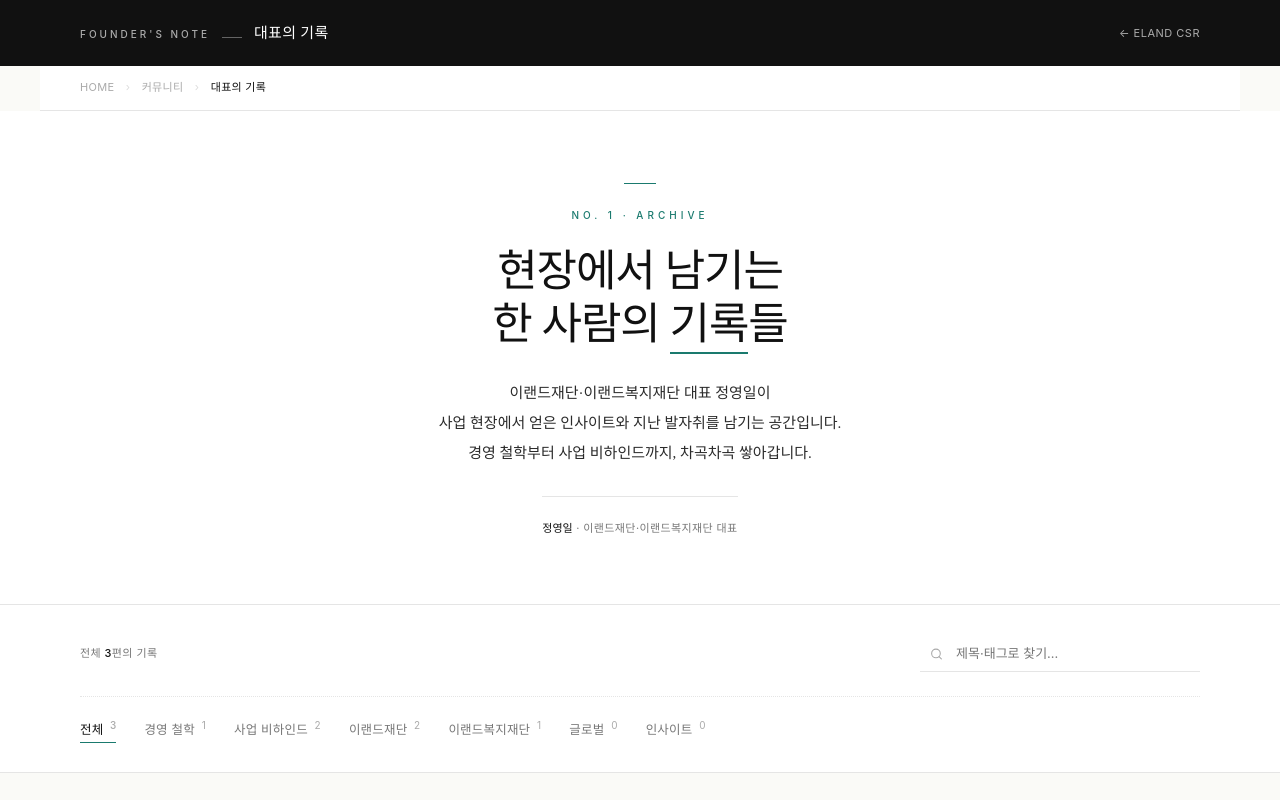
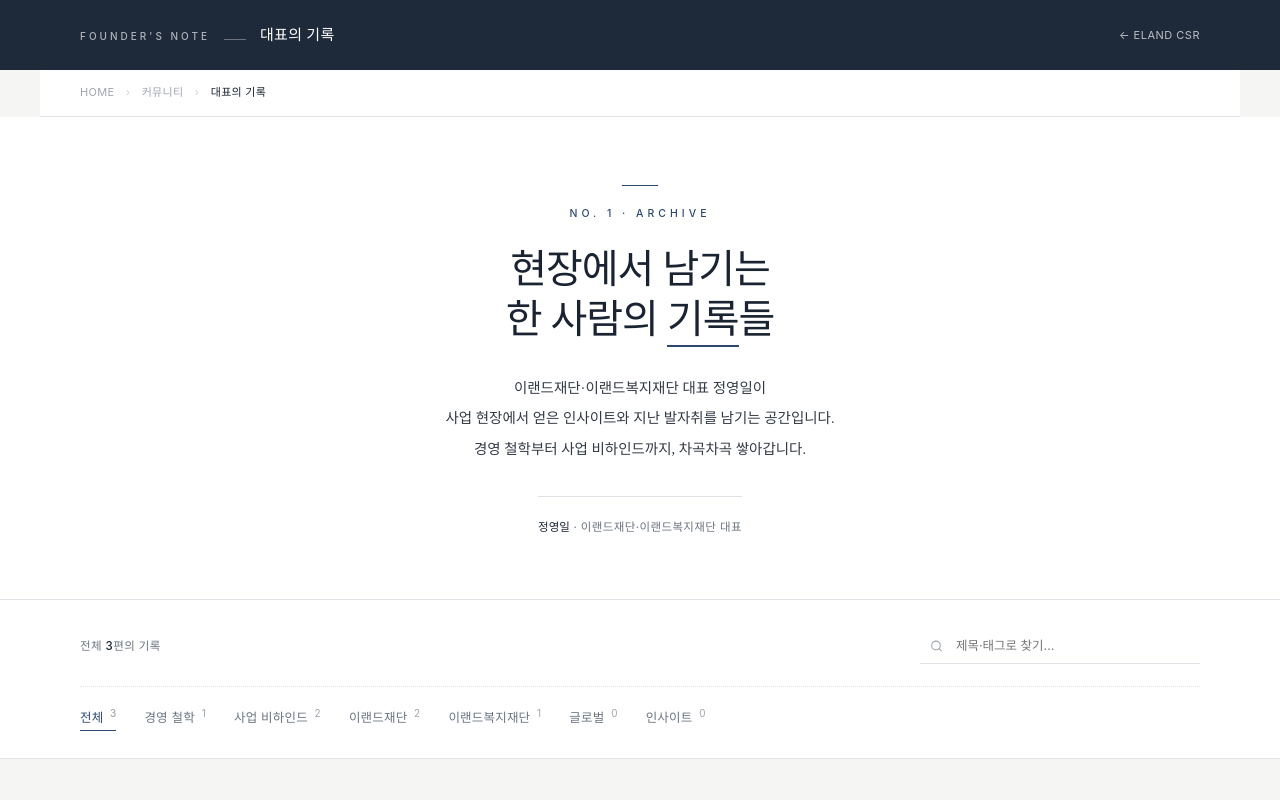
Before and after one commit to LEE-BITNA/founders-note, a plain HTML site: page index.html in a window 1280 px wide. Shown: the top 800 px of the page. Drawn offline with Linux system fonts and the light colour scheme.

Commit message:
Update style.css

```diff
--- a/assets/style.css
+++ b/assets/style.css
@@ -1,5 +1,5 @@
 /* ============================================================
-   대표의 기록 — Founder's Note (v2, editorial redesign)
+   대표의 기록 — Founder's Note (v3, CSR 사이트 톤 반영)
 
    ⭐ 디자인을 바꾸고 싶으시면 아래 ":root" 섹션의 변수만 바꾸세요.
    그러면 사이트 전체에 바로 반영됩니다.
@@ -10,26 +10,26 @@
   --font-serif: 'Noto Serif KR', 'Times New Roman', serif;
   --font-sans: 'Pretendard', -apple-system, BlinkMacSystemFont, sans-serif;
 
-  /* ───── 색상 ───── */
-  --color-accent: #1a7a6e;
-  --color-ink: #111111;
-  --color-text: #2a2a2a;
-  --color-muted: #777777;
-  --color-faint: #aaaaaa;
-  --color-line: #e5e5e5;
-  --color-bg: #fafaf7;
-  --color-card-bg: #ffffff;
-  --color-dark-bar: #111111;
+  /* ───── 색상 (CSR 사이트 톤에 맞춰 네이비 계열) ───── */
+  --color-accent: #2d4a6e;        /* 포인트 컬러 (차분한 네이비) */
+  --color-ink: #1a2332;           /* 가장 진한 글자 (딥 네이비 블랙) */
+  --color-text: #333a44;          /* 본문 글자 */
+  --color-muted: #6b7380;         /* 흐린 글자 */
+  --color-faint: #a0a5ad;         /* 가장 흐린 글자 (날짜 등) */
+  --color-line: #dfe2e6;          /* 구분선 */
+  --color-bg: #f5f5f3;            /* 페이지 배경 (차분한 라이트 그레이) */
+  --color-card-bg: #ffffff;       /* 카드 배경 */
+  --color-dark-bar: #1e2a3a;      /* 상단 네이비 바 */
 
   /* ───── 글씨 크기 (px) ───── */
-  --size-h1-hero: 44px;
-  --size-h1-post: 38px;
-  --size-h2-featured: 32px;
-  --size-h3-card: 18px;
-  --size-body: 16.5px;
-  --size-excerpt: 13.5px;
-  --size-meta: 11.5px;
-  --size-label: 10.5px;
+  --size-h1-hero: 40px;           /* 메인 페이지 대문 제목 */
+  --size-h1-post: 34px;           /* 글 상세 페이지 제목 */
+  --size-h2-featured: 28px;       /* 피처드 글 제목 */
+  --size-h3-card: 17px;           /* 카드 제목 */
+  --size-body: 15.5px;            /* 본문 글자 */
+  --size-excerpt: 13px;           /* 요약 글자 */
+  --size-meta: 11.5px;            /* 날짜·메타 정보 */
+  --size-label: 10.5px;           /* 카테고리 라벨 */
 
   /* ───── 기타 ───── */
   --max-width: 1200px;
@@ -63,7 +63,7 @@ button { font-family: inherit; cursor: pointer; }
 .serif { font-family: var(--font-serif); letter-spacing: -0.015em; }
 
 /* ============================================================
-   Site Header
+   Site Header (네이비 다크 바)
    ============================================================ */
 .site-header {
   background: var(--color-dark-bar);
@@ -73,12 +73,12 @@ button { font-family: inherit; cursor: pointer; }
 .site-header-inner {
   max-width: var(--max-width);
   margin: 0 auto;
-  padding: 20px 40px;
+  padding: 22px 40px;
   display: flex;
   justify-content: space-between;
   align-items: center;
 }
-.site-brand { display: flex; align-items: baseline; gap: 12px; }
+.site-brand { display: flex; align-items: baseline; gap: 14px; }
 .site-brand .en {
   font-size: 10px;
   letter-spacing: 3px;
@@ -88,7 +88,7 @@ button { font-family: inherit; cursor: pointer; }
 }
 .site-brand .sep {
   display: inline-block;
-  width: 20px;
+  width: 22px;
   height: 1px;
   background: rgba(255,255,255,0.35);
 }
@@ -96,10 +96,11 @@ button { font-family: inherit; cursor: pointer; }
   font-family: var(--font-serif);
   font-size: 15px;
   letter-spacing: 0.3px;
+  color: #fff;
 }
 .site-header .back {
   font-size: 11px;
-  color: rgba(255,255,255,0.65);
+  color: rgba(255,255,255,0.7);
   letter-spacing: 0.5px;
 }
 .site-header .back:hover { color: #fff; }
@@ -108,14 +109,14 @@ button { font-family: inherit; cursor: pointer; }
 .breadcrumb {
   max-width: var(--max-width);
   margin: 0 auto;
-  padding: 12px 40px;
+  padding: 13px 40px;
   font-size: 11px;
   color: var(--color-faint);
   letter-spacing: 0.3px;
   background: #fff;
   border-bottom: 1px solid var(--color-line);
 }
-.breadcrumb .sep { margin: 0 8px; color: #ddd; }
+.breadcrumb .sep { margin: 0 8px; color: #d0d3d7; }
 .breadcrumb .current { color: var(--color-ink); }
 
 /* ============================================================
@@ -124,19 +125,19 @@ button { font-family: inherit; cursor: pointer; }
 .page-hero {
   background: #fff;
   border-bottom: 1px solid var(--color-line);
-  padding: 96px 40px 64px;
+  padding: 88px 40px 60px;
   text-align: center;
   position: relative;
 }
 .page-hero::before {
   content: '';
   position: absolute;
-  top: 72px; left: 50%; transform: translateX(-50%);
-  width: 32px; height: 1px;
+  top: 68px; left: 50%; transform: translateX(-50%);
+  width: 36px; height: 1px;
   background: var(--color-accent);
 }
 .page-hero .eyebrow {
-  font-size: 10px;
+  font-size: 10.5px;
   letter-spacing: 4px;
   color: var(--color-accent);
   margin-bottom: 22px;
@@ -148,9 +149,9 @@ button { font-family: inherit; cursor: pointer; }
   font-weight: 500;
   font-size: var(--size-h1-hero);
   letter-spacing: -0.025em;
-  line-height: 1.2;
+  line-height: 1.25;
   color: var(--color-ink);
-  margin-bottom: 26px;
+  margin-bottom: 28px;
 }
 .page-hero h1 em {
   font-style: normal;
@@ -159,18 +160,18 @@ button { font-family: inherit; cursor: pointer; }
 }
 .page-hero .lede {
   font-family: var(--font-serif);
-  font-size: 15px;
+  font-size: 14.5px;
   color: var(--color-text);
-  line-height: 2;
-  max-width: 560px;
-  margin: 0 auto 28px;
+  line-height: 2.1;
+  max-width: 580px;
+  margin: 0 auto 32px;
 }
 .page-hero .author-line {
   display: inline-block;
-  min-width: 180px;
-  padding-top: 22px;
+  min-width: 200px;
+  padding-top: 20px;
   border-top: 1px solid var(--color-line);
-  font-size: 11px;
+  font-size: 11.5px;
   color: var(--color-muted);
   letter-spacing: 0.4px;
 }
@@ -190,17 +191,17 @@ button { font-family: inherit; cursor: pointer; }
 .controls-inner {
   max-width: var(--max-width);
   margin: 0 auto;
-  padding: 30px 40px;
+  padding: 28px 40px;
 }
 .controls-row {
   display: flex;
   justify-content: space-between;
   align-items: center;
   gap: 16px;
-  margin-bottom: 24px;
+  margin-bottom: 22px;
 }
 .controls-count {
-  font-size: 11px;
+  font-size: 11.5px;
   color: var(--color-muted);
   letter-spacing: 0.4px;
 }
@@ -213,14 +214,14 @@ button { font-family: inherit; cursor: pointer; }
   border: none;
   border-bottom: 1px solid var(--color-line);
   background: transparent;
-  font-size: 13px;
+  font-size: 12.5px;
   font-family: inherit;
   color: var(--color-ink);
   transition: border-color 0.15s;
 }
 .search-wrap input:focus {
   outline: none;
-  border-bottom-color: var(--color-ink);
+  border-bottom-color: var(--color-accent);
 }
 .search-wrap svg {
   position: absolute;
@@ -234,11 +235,11 @@ button { font-family: inherit; cursor: pointer; }
   display: flex;
   flex-wrap: wrap;
   gap: 20px 28px;
-  padding-top: 22px;
+  padding-top: 20px;
   border-top: 1px dotted var(--color-line);
 }
 .filter-btn {
-  padding: 0 0 3px 0;
+  padding: 0 0 4px 0;
   background: none;
   border: none;
   font-size: 12.5px;
@@ -250,14 +251,14 @@ button { font-family: inherit; cursor: pointer; }
 }
 .filter-btn:hover { color: var(--color-ink); }
 .filter-btn.active {
-  color: var(--color-ink);
+  color: var(--color-accent);
   font-weight: 500;
 }
 .filter-btn.active::after {
   content: '';
   position: absolute;
   left: 0; right: 0; bottom: -1px;
-  height: 1px;
+  height: 1.5px;
   background: var(--color-accent);
 }
 .filter-btn .count {
@@ -288,7 +289,7 @@ button { font-family: inherit; cursor: pointer; }
 }
 .featured-post .img-wrap {
   aspect-ratio: 5/4;
-  background: #2a2a2a;
+  background: #2a3544;
   position: relative;
   overflow: hidden;
 }
@@ -300,7 +301,7 @@ button { font-family: inherit; cursor: pointer; }
   opacity: 0;
   transition: opacity 0.3s;
 }
-.featured-post:hover .img-wrap::after { opacity: 0.1; }
+.featured-post:hover .img-wrap::after { opacity: 0.12; }
 .featured-post .img-wrap img {
   width: 100%; height: 100%;
   object-fit: cover;
@@ -311,7 +312,7 @@ button { font-family: inherit; cursor: pointer; }
   width: 100%; height: 100%;
   background:
     repeating-linear-gradient(45deg, transparent 0 22px, rgba(255,255,255,0.03) 22px 23px),
-    linear-gradient(135deg, #333 0%, #111 100%);
+    linear-gradient(135deg, #3a4a5e 0%, #1e2a3a 100%);
 }
 .featured-post .meta-top {
   display: flex;
@@ -333,7 +334,7 @@ button { font-family: inherit; cursor: pointer; }
   font-family: var(--font-serif);
   font-weight: 500;
   font-size: var(--size-h2-featured);
-  line-height: 1.32;
+  line-height: 1.35;
   letter-spacing: -0.015em;
   color: var(--color-ink);
   margin-bottom: 20px;
@@ -341,9 +342,9 @@ button { font-family: inherit; cursor: pointer; }
 }
 .featured-post:hover h2 { color: var(--color-accent); }
 .featured-post .excerpt {
-  font-size: 14px;
+  font-size: 13.5px;
   color: var(--color-muted);
-  line-height: 1.95;
+  line-height: 2;
   margin-bottom: 26px;
 }
 .featured-post .meta {
@@ -356,8 +357,8 @@ button { font-family: inherit; cursor: pointer; }
   align-items: center;
   gap: 8px;
   font-size: 11px;
-  color: var(--color-ink);
-  letter-spacing: 1.5px;
+  color: var(--color-accent);
+  letter-spacing: 1.8px;
   text-transform: uppercase;
   margin-top: 22px;
   font-weight: 500;
@@ -408,7 +409,7 @@ button { font-family: inherit; cursor: pointer; }
 .post-card:hover { transform: translateY(-3px); }
 .post-card .img-wrap {
   aspect-ratio: 4/3;
-  background: #ddd;
+  background: #d5d8dc;
   position: relative;
   overflow: hidden;
   margin-bottom: 18px;
@@ -421,7 +422,7 @@ button { font-family: inherit; cursor: pointer; }
   opacity: 0;
   transition: opacity 0.3s;
 }
-.post-card:hover .img-wrap::after { opacity: 0.1; }
+.post-card:hover .img-wrap::after { opacity: 0.12; }
 .post-card .img-wrap img {
   width: 100%; height: 100%;
   object-fit: cover;
@@ -430,7 +431,7 @@ button { font-family: inherit; cursor: pointer; }
 .post-card:hover .img-wrap img { transform: scale(1.04); }
 .post-card .img-placeholder {
   width: 100%; height: 100%;
-  background: linear-gradient(135deg, #d4d4d4 0%, #8a8a8a 100%);
+  background: linear-gradient(135deg, #c5ccd3 0%, #8a939d 100%);
 }
 .post-card .idx-num {
   position: absolute;
@@ -453,7 +454,7 @@ button { font-family: inherit; cursor: pointer; }
   font-family: var(--font-serif);
   font-weight: 500;
   font-size: var(--size-h3-card);
-  line-height: 1.42;
+  line-height: 1.45;
   letter-spacing: -0.012em;
   margin-bottom: 12px;
   color: var(--color-ink);
@@ -463,7 +464,7 @@ button { font-family: inherit; cursor: pointer; }
 .post-card .ex {
   font-size: var(--size-excerpt);
   color: var(--color-muted);
-  line-height: 1.75;
+  line-height: 1.8;
   margin-bottom: 14px;
   display: -webkit-box;
   -webkit-line-clamp: 2;
@@ -523,8 +524,9 @@ button { font-family: inherit; cursor: pointer; }
   transition: all 0.2s;
 }
 .load-more:hover {
-  background: var(--color-ink);
+  background: var(--color-accent);
   color: #fff;
+  border-color: var(--color-accent);
 }
 
 /* ============================================================
@@ -550,7 +552,7 @@ button { font-family: inherit; cursor: pointer; }
   content: '←';
   transition: transform 0.2s;
 }
-.post-detail .back-top:hover { color: var(--color-ink); }
+.post-detail .back-top:hover { color: var(--color-accent); }
 .post-detail .back-top:hover::before { transform: translateX(-4px); }
 
 .post-detail .post-category {
@@ -577,7 +579,7 @@ button { font-family: inherit; cursor: pointer; }
   font-family: var(--font-serif);
   font-weight: 500;
   font-size: var(--size-h1-post);
-  line-height: 1.32;
+  line-height: 1.35;
   letter-spacing: -0.025em;
   color: var(--color-ink);
   margin-bottom: 28px;
@@ -599,7 +601,7 @@ button { font-family: inherit; cursor: pointer; }
 .post-detail .hero-img {
   margin: 0 -40px 56px;
   aspect-ratio: 16/9;
-  background: #2a2a2a;
+  background: #2a3544;
   overflow: hidden;
 }
 .post-detail .hero-img img {
@@ -608,14 +610,14 @@ button { font-family: inherit; cursor: pointer; }
 }
 .post-body {
   font-size: var(--size-body);
-  line-height: 2.05;
+  line-height: 2.1;
   color: var(--color-text);
 }
 .post-body > * + * { margin-top: 1.4em; }
 .post-body h2 {
   font-family: var(--font-serif);
   font-weight: 500;
-  font-size: 24px;
+  font-size: 22px;
   letter-spacing: -0.015em;
   margin-top: 2.4em;
   margin-bottom: 0.6em;
@@ -624,7 +626,7 @@ button { font-family: inherit; cursor: pointer; }
 .post-body h3 {
   font-family: var(--font-serif);
   font-weight: 500;
-  font-size: 19px;
+  font-size: 18px;
   margin-top: 2em;
   margin-bottom: 0.5em;
   color: var(--color-ink);
@@ -636,21 +638,21 @@ button { font-family: inherit; cursor: pointer; }
   margin: 2.2em 0;
   color: var(--color-muted);
   font-family: var(--font-serif);
-  font-size: 17px;
-  line-height: 1.85;
+  font-size: 16px;
+  line-height: 1.9;
   font-style: normal;
 }
 .post-body ul, .post-body ol { padding-left: 24px; }
 .post-body li { margin-bottom: 0.5em; }
 .post-body img { margin: 2em 0; border-radius: var(--radius); }
 .post-body a {
-  color: var(--color-ink);
+  color: var(--color-accent);
   border-bottom: 1px solid var(--color-accent);
   transition: color 0.15s;
 }
-.post-body a:hover { color: var(--color-accent); }
+.post-body a:hover { color: var(--color-ink); }
 .post-body code {
-  background: #f5f5f5;
+  background: #ebedef;
   padding: 2px 6px;
   border-radius: var(--radius);
   font-size: 0.92em;
@@ -750,9 +752,9 @@ button { font-family: inherit; cursor: pointer; }
    ============================================================ */
 @media (max-width: 960px) {
   :root {
-    --size-h1-hero: 34px;
-    --size-h1-post: 30px;
-    --size-h2-featured: 26px;
+    --size-h1-hero: 32px;
+    --size-h1-post: 28px;
+    --size-h2-featured: 24px;
   }
   .featured-post { grid-template-columns: 1fr; gap: 32px; }
   .posts-grid { grid-template-columns: repeat(2, 1fr); gap: 40px 24px; }
@@ -761,17 +763,17 @@ button { font-family: inherit; cursor: pointer; }
 
 @media (max-width: 640px) {
   :root {
-    --size-h1-hero: 28px;
-    --size-h1-post: 26px;
-    --size-h2-featured: 22px;
-    --size-h3-card: 17px;
+    --size-h1-hero: 26px;
+    --size-h1-post: 24px;
+    --size-h2-featured: 20px;
+    --size-h3-card: 16px;
   }
   .site-header-inner, .breadcrumb, .page-hero, .controls-inner, .posts-section, .post-detail, .site-footer {
     padding-left: 20px;
     padding-right: 20px;
   }
-  .page-hero { padding-top: 60px; padding-bottom: 44px; }
-  .page-hero::before { top: 42px; }
+  .page-hero { padding-top: 56px; padding-bottom: 40px; }
+  .page-hero::before { top: 38px; }
   .controls-row { flex-direction: column; align-items: stretch; gap: 16px; }
   .search-wrap { width: 100%; }
   .filters { gap: 14px 20px; }
```
